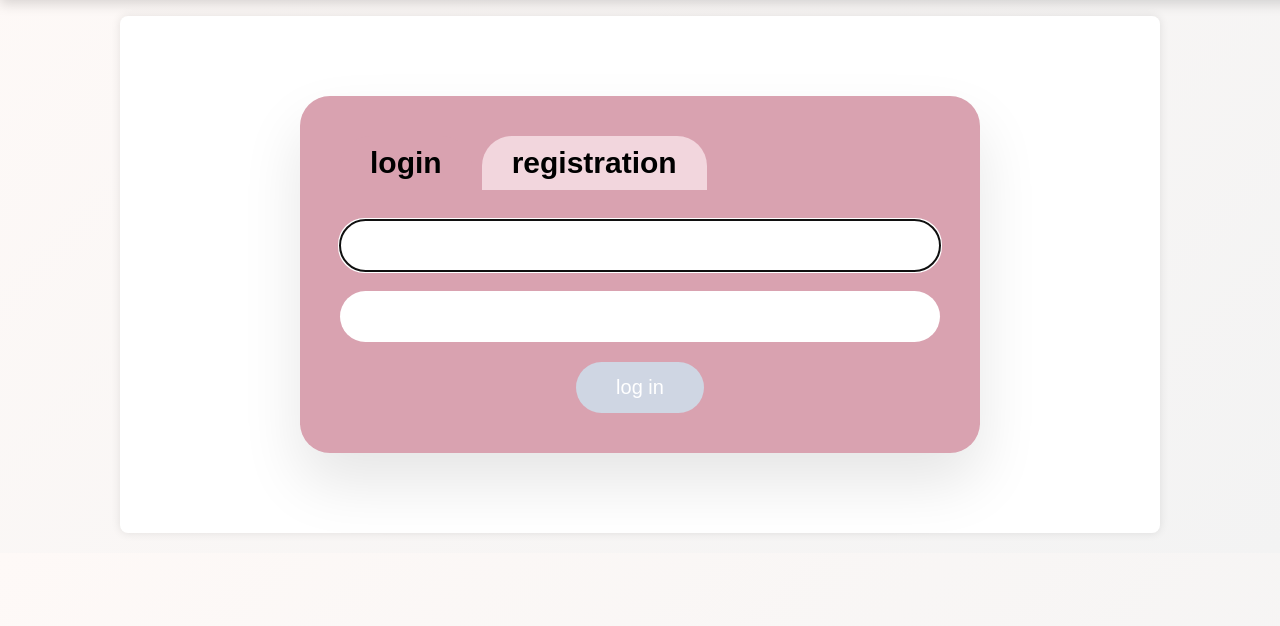
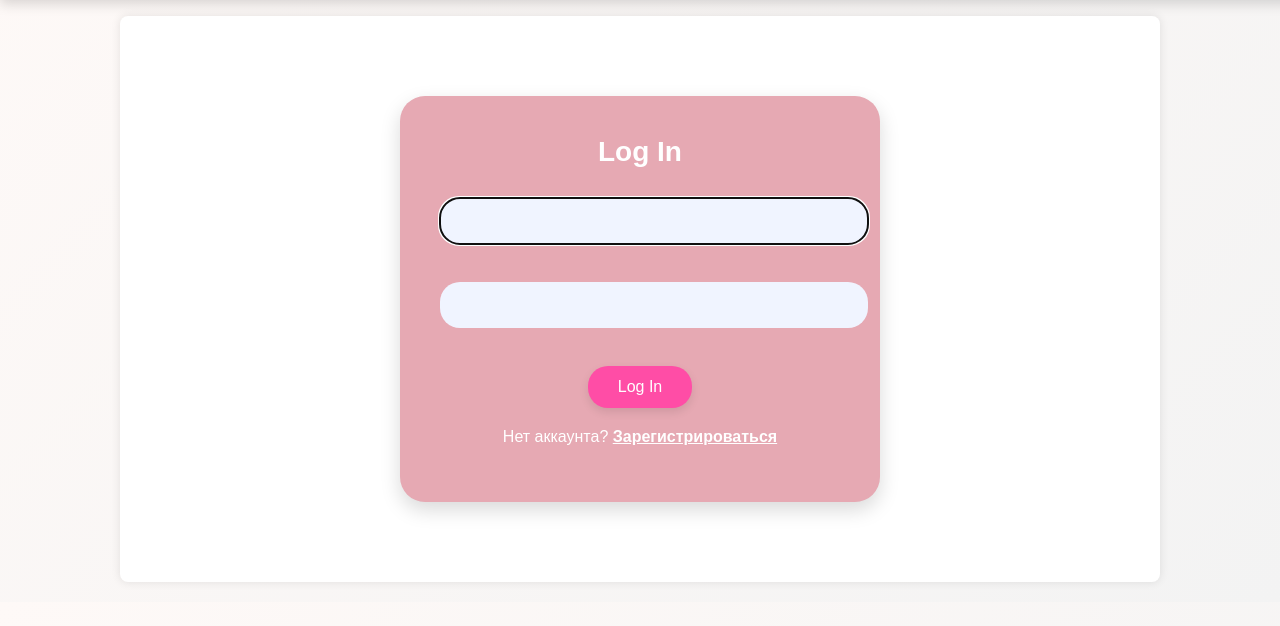
Before and after one commit to Nazymm-on/oc, a Django app: page /login/ in a window 1280 px wide. Shown: the part 84-710 px from the top of the page. Run offline with Django 5.2, Linux system fonts and the light colour scheme; parts of the project's set-up code (start-up, migrations or seed data) failed here and were passed over.

Commit message:
add new login and regis

```diff
--- a/myapp/templates/myapp/login.html
+++ b/myapp/templates/myapp/login.html
@@ -2,17 +2,77 @@
 {% load static %}
 
 {% block content %}
+<style>
+    .auth-wrapper {
+        max-width: 400px;
+        margin: 60px auto;
+        padding: 40px;
+        background-color: #e6a9b3;
+        border-radius: 25px;
+        box-shadow: 0 8px 20px rgba(0, 0, 0, 0.15);
+        text-align: center;
+        color: #fff;
+    }
+
+    .auth-wrapper h2 {
+        font-size: 28px;
+        margin-bottom: 30px;
+        font-weight: bold;
+        color: white;
+    }
+
+    .auth-form input[type="text"],
+    .auth-form input[type="password"] {
+        width: 100%;
+        padding: 14px;
+        margin-bottom: 18px;
+        border: none;
+        border-radius: 20px;
+        background-color: #f0f4ff;
+        color: #333;
+        font-size: 16px;
+    }
+
+    .auth-form button {
+        padding: 12px 30px;
+        font-size: 16px;
+        background-color: #ff4da6;
+        color: white;
+        border: none;
+        border-radius: 20px;
+        cursor: pointer;
+        box-shadow: 0 4px 10px rgba(0, 0, 0, 0.1);
+        transition: background 0.3s ease;
+    }
+
+    .auth-form button:hover {
+        background-color: #e04390;
+    }
+
+    .auth-wrapper p {
+        margin-top: 20px;
+        color: #fff;
+    }
+
+    .auth-wrapper a {
+        color: #fff;
+        font-weight: bold;
+        text-decoration: underline;
+    }
+
+    .auth-wrapper a:hover {
+        color: #ffd5e8;
+    }
+</style>
+
 <div class="auth-wrapper">
-    <div class="auth-tabs">
-        <div class="auth-tab active">login</div>
-        <div class="auth-tab">registration</div>
-    </div>
-
+    <h2>Log In</h2>
     <form method="POST" class="auth-form">
         {% csrf_token %}
         {{ form.username }}
         {{ form.password }}
-        <button type="submit">log in</button>
+        <button type="submit">Log In</button>
     </form>
+    <p>Нет аккаунта? <a href="{% url 'register' %}">Зарегистрироваться</a></p>
 </div>
 {% endblock %}
```
Also changed, not shown: myapp/templates/myapp/register.html (+68 -11 lines), db.sqlite3.
